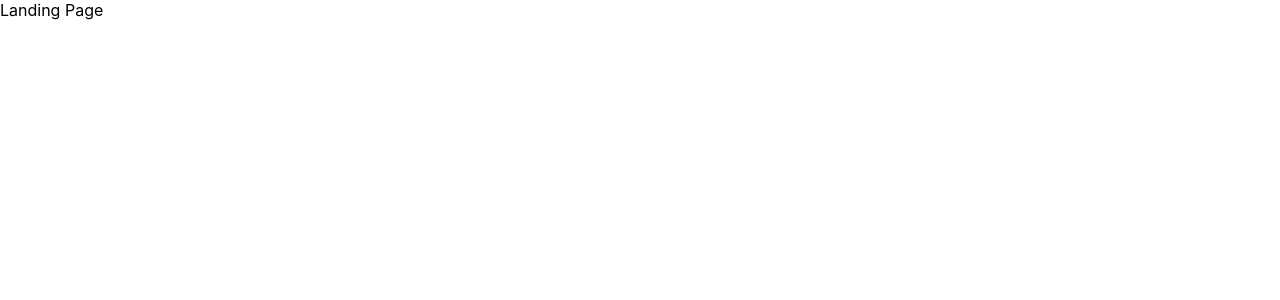
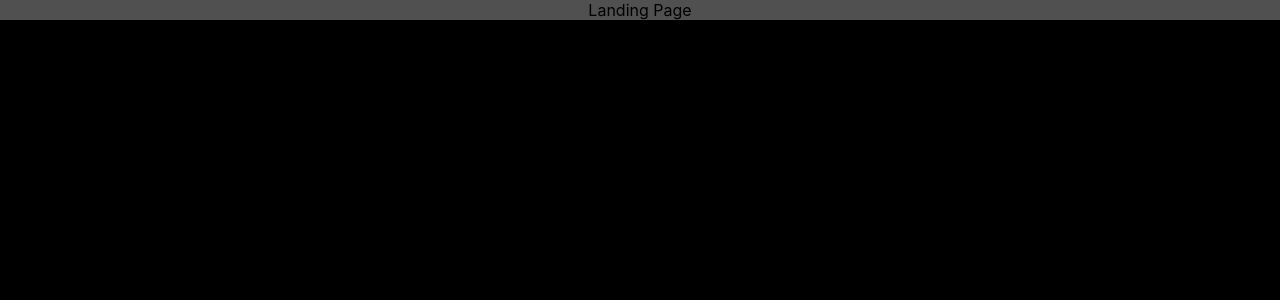
Before and after one commit to rise-erpelding/mixed-local-storage-refactor, a React (Create React App) app: page / in a window 1280 px wide. Shown: the top 300 px of the page. Built offline with nearby package versions, Linux system fonts and the light colour scheme.

Commit message:
setting up initial styling

```diff
--- /dev/null
+++ b/src/components/App/App.css
@@ -0,0 +1,4 @@
+.app {
+  text-align: center;
+  background-color: #505050;
+}
--- a/src/components/App.js
+++ b/src/components/App/App.js
@@ -1,12 +1,14 @@
 import React, { Component } from 'react';
 import { Route, Switch } from 'react-router-dom';
 
-import LandingPage from '../routes/Landing/LandingPage';
+import LandingPage from '../../routes/Landing/LandingPage';
+
+import './App.css';
 
 class App extends Component {
   render() {
     return (
-      <div className="App">
+      <div className="app">
         <Switch>
           <Route
             exact
--- a/src/index.css
+++ b/src/index.css
@@ -5,6 +5,7 @@ body {
     sans-serif;
   -webkit-font-smoothing: antialiased;
   -moz-osx-font-smoothing: grayscale;
+  background-color: black;
 }
 
 code {
--- a/src/index.js
+++ b/src/index.js
@@ -2,7 +2,7 @@ import React from 'react';
 import ReactDOM from 'react-dom';
 import { BrowserRouter } from 'react-router-dom';
 import './index.css';
-import App from './components/App';
+import App from './components/App/App';
 
 ReactDOM.render(
   <BrowserRouter>
```
Also changed, not shown: 1 other file (tests, documents, lock files or other folders).
